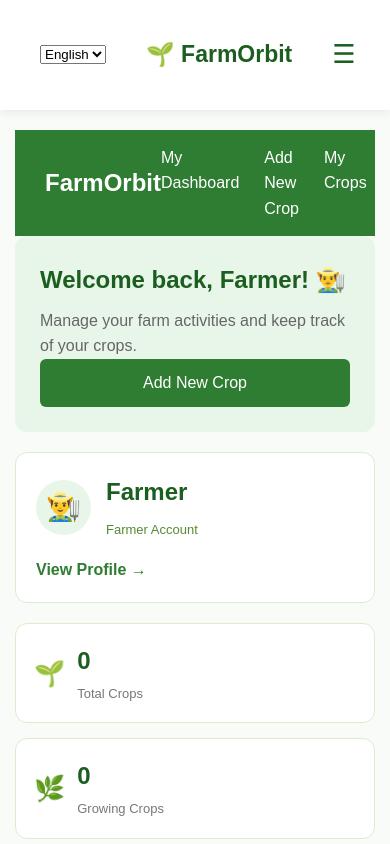
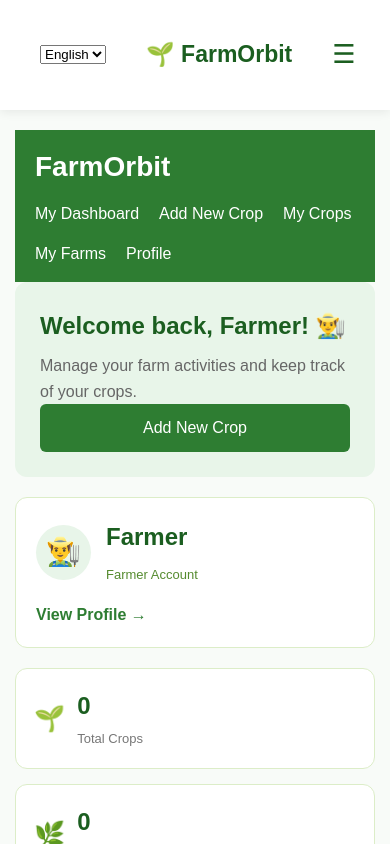
Before and after one commit to kalraananya2007-source/FarmOrbit, a React (Vite) app: page /farmer in a window 390 px wide. Shown: the top 844 px of the page. Built offline with nearby package versions, Linux system fonts and the light colour scheme.

Commit message:
Fix responsive farmer navbar

```diff
--- a/src/components/farmerNavbar.css
+++ b/src/components/farmerNavbar.css
@@ -1,31 +1,63 @@
-
 .farmer-navbar {
   display: flex;
   justify-content: space-between;
   align-items: center;
-
+  flex-wrap: wrap;
+  gap: 12px 20px;
   padding: 15px 30px;
-
   background-color: #2e7d32;
+  box-sizing: border-box;
+  width: 100%;
 }
 
 .farmer-navbar h2 {
   color: white;
   margin: 0;
+  flex-shrink: 0;
+  font-size: 28px;
 }
 
 .farmer-nav-links {
   display: flex;
-
-  gap: 25px;
+  align-items: center;
+  justify-content: flex-end;
+  flex-wrap: wrap;
+  gap: 12px 25px;
 }
 
 .farmer-nav-links a {
   color: white;
   text-decoration: none;
   font-size: 16px;
+  white-space: nowrap;
 }
 
 .farmer-nav-links a:hover {
   text-decoration: underline;
 }
+
+/* Tablet */
+@media (max-width: 900px) {
+  .farmer-navbar {
+    padding: 15px 20px;
+  }
+
+  .farmer-nav-links {
+    gap: 12px 18px;
+  }
+}
+
+/* Mobile */
+@media (max-width: 600px) {
+  .farmer-navbar {
+    flex-direction: column;
+    align-items: flex-start;
+    padding: 15px 20px;
+  }
+
+  .farmer-nav-links {
+    width: 100%;
+    justify-content: flex-start;
+    gap: 14px 20px;
+  }
+}
--- a/src/components/farmerNavbar.jsx
+++ b/src/components/farmerNavbar.jsx
@@ -1,6 +1,6 @@
 
 import { Link } from "react-router-dom";
-import "./FarmerNavbar.css";
+import "./farmerNavbar.css";
 
 function FarmerNavbar() {
   return (
```
